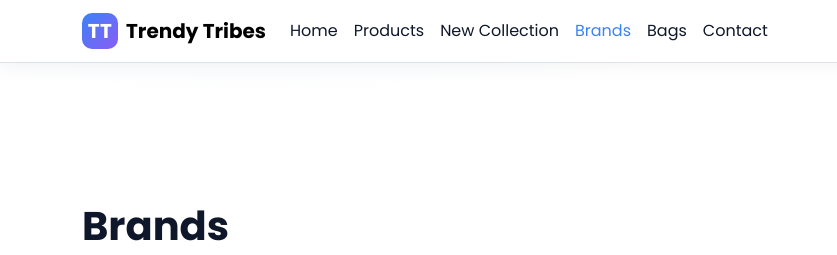
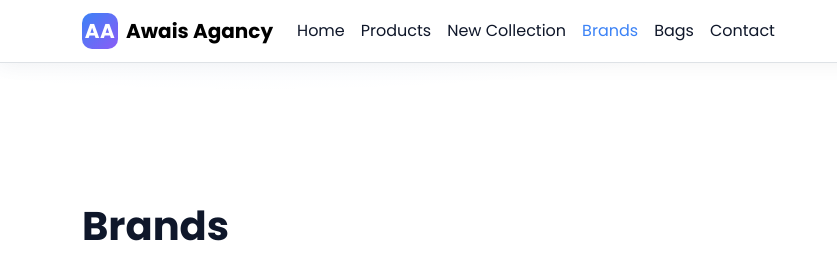
Before and after one commit to Mehreen3781/awais_agancy, a plain HTML site: page brands.html in a window 1280 px wide. Shown: the top 255 px of the page, 0-837 px from the left. Drawn offline with nearby package versions, Linux system fonts and the light colour scheme.

Commit message:
Update brands.html

```diff
--- a/brands.html
+++ b/brands.html
@@ -3,7 +3,7 @@
   <head>
     <meta charset="utf-8">
     <meta name="viewport" content="width=device-width, initial-scale=1">
-    <title>TT Trendy Tribes — Brands</title>
+    <title>AA Awais Agancy — Brands</title>
     <link href="https://fonts.googleapis.com/css2?family=Poppins:wght@300;400;500;600;700&display=swap" rel="stylesheet">
     <link href="https://cdn.jsdelivr.net/npm/bootstrap@5.3.3/dist/css/bootstrap.min.css" rel="stylesheet">
     <link rel="stylesheet" href="https://cdn.jsdelivr.net/npm/bootstrap-icons@1.11.3/font/bootstrap-icons.css">
@@ -14,8 +14,8 @@
     <nav class="navbar navbar-expand-lg navbar-light bg-white border-bottom small-shadow sticky-top">
       <div class="container">
         <a class="navbar-brand fw-bold d-flex align-items-center gap-2" href="index.html">
-          <span class="brand-badge">TT</span>
-          <span>Trendy Tribes</span>
+          <span class="brand-badge">AA</span>
+          <span>Awais Agancy</span>
         </a>
         <button class="navbar-toggler" type="button" data-bs-toggle="collapse" data-bs-target="#mainNavbar" aria-controls="mainNavbar" aria-expanded="false" aria-label="Toggle navigation">
           <span class="navbar-toggler-icon"></span>
```
